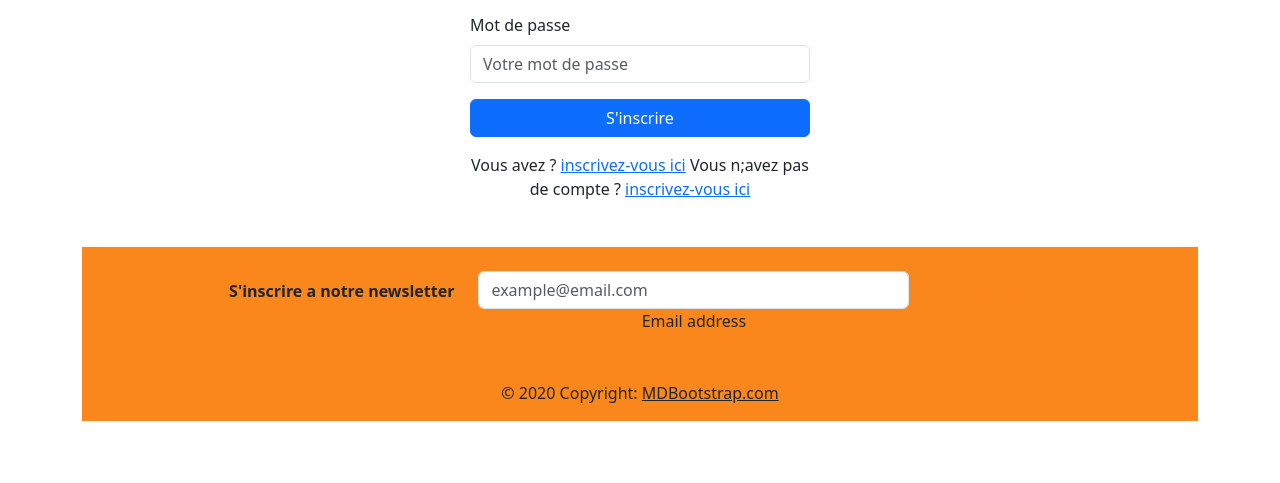
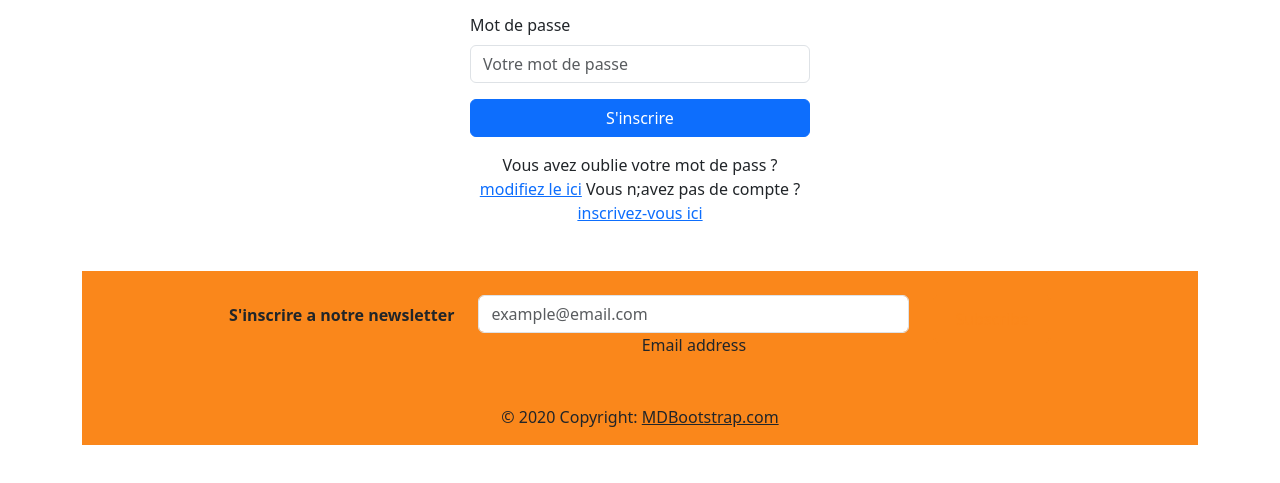
Before and after one commit to pevebea/express_gn, a plain HTML site: page login.html in a window 1280 px wide. Shown: the part 305-788 px from the top of the page. Drawn offline with Linux system fonts and the light colour scheme.

Commit message:
Update login.html

```diff
--- a/login.html
+++ b/login.html
@@ -56,8 +56,8 @@
           </div>
           <button type="submit" class="btn btn-primary w-100">S'inscrire</button>
           <p class="text-center mt-3">
-            Vous avez  ? <a href="./login.html">inscrivez-vous ici</a>
-            Vous n;avez pas de compte ? <a href="./login.html">inscrivez-vous ici</a>
+            Vous avez oublie votre mot de pass ? <a href="#">modifiez le ici</a>
+            Vous n;avez pas de compte ? <a href="./signup.html">inscrivez-vous ici</a>
           </p>
         </form>
       </div>
```
